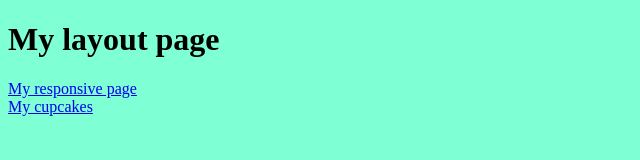
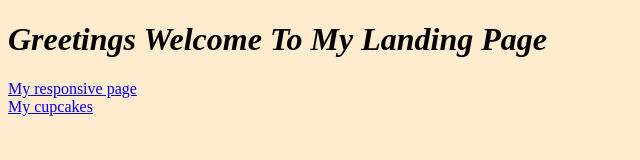
Before and after one commit to gnkadimeng/uj-layout-worshop, a plain HTML site: page index.html in a window 1280 px wide. Shown: the whole page, without its empty margins (0-640 px from the left). Drawn offline with Linux system fonts and the light colour scheme.

Commit message:
Update index.html

```diff
--- a/index.html
+++ b/index.html
@@ -7,12 +7,18 @@
     <title>Document</title>
     <style>
         body {
-            background-color: aquamarine;
+            background-color: blanchedalmond;
+
+        }
+
+        h1 {
+            font: bold;
+            font-style: oblique;
         }
     </style>
 </head>
 <body>
-    <h1>My layout page</h1>
+    <h1>Greetings Welcome To My Landing Page</h1>
     <div>
         <a href="responsive.html">My responsive page</a>
     </div>
```
